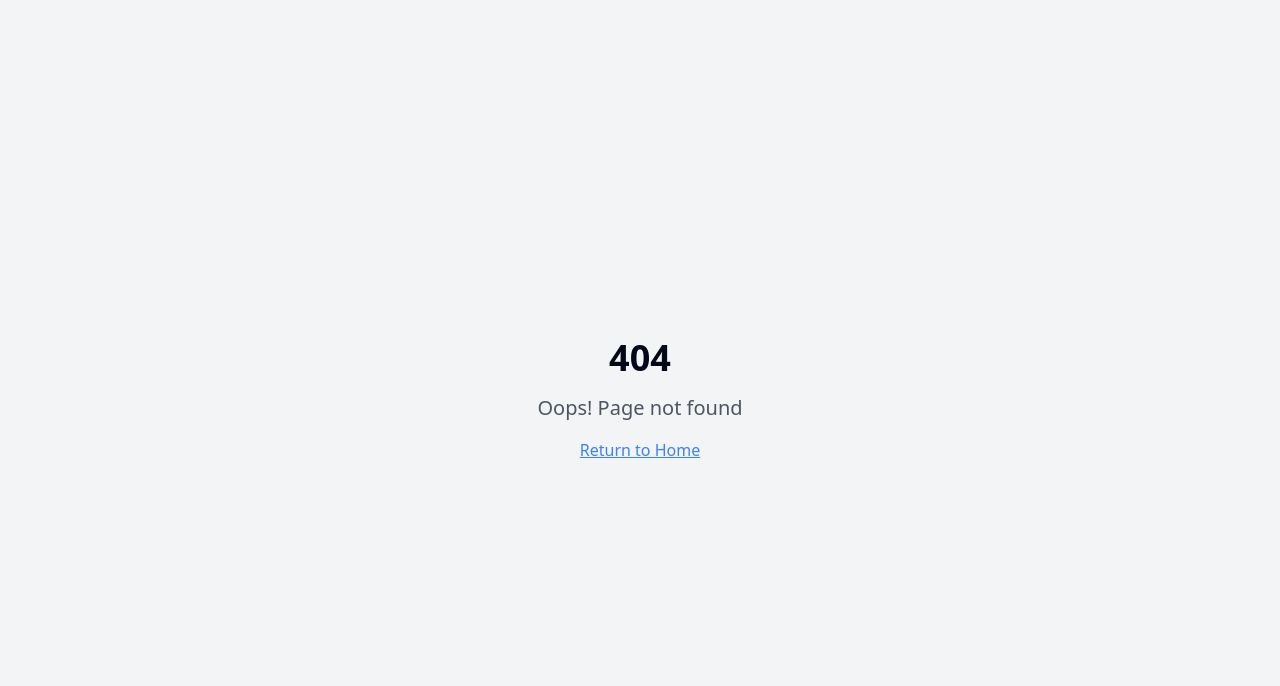
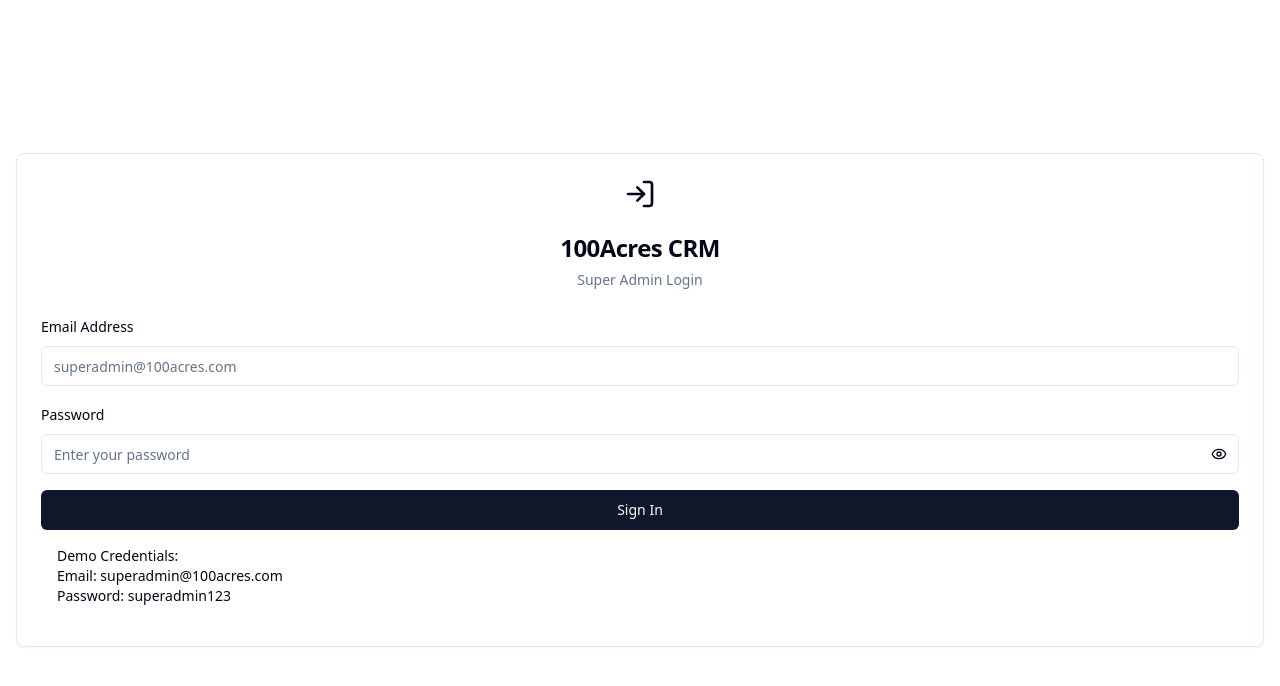
Before and after one commit to web100Acress/acre-flow-crm, a React (Vite) app: page /login in a window 1280 px wide. Before the commit this address had no page. Shown: the top 686 px of the page. Built offline with nearby package versions, Linux system fonts and the light colour scheme.

Commit message:
feat: Add login and super admin view
Adds a login option for super admins and displays super admin details upon successful login, including an option to create head admins.

```diff
--- a/src/App.tsx
+++ b/src/App.tsx
@@ -3,18 +3,27 @@ import { Toaster } from "@/components/ui/toaster";
 import { Toaster as Sonner } from "@/components/ui/sonner";
 import { TooltipProvider } from "@/components/ui/tooltip";
 import { QueryClient, QueryClientProvider } from "@tanstack/react-query";
-import { BrowserRouter, Routes, Route } from "react-router-dom";
+import { BrowserRouter, Routes, Route, Navigate } from "react-router-dom";
+import { useState, useEffect } from "react";
 import Dashboard from "./pages/Dashboard";
 import Leads from "./pages/Leads";
 import Tickets from "./pages/Tickets";
 import CreateUser from "./pages/CreateUser";
+import Login from "./pages/Login";
 import NotFound from "./pages/NotFound";
 
 const queryClient = new QueryClient();
 
 const App = () => {
-  // In a real app, this would come from authentication context
-  const userRole = "employee"; // Change this to test different roles: 'super-admin', 'head-admin', 'team-leader', 'employee'
+  const [isLoggedIn, setIsLoggedIn] = useState(false);
+  const [userRole, setUserRole] = useState("employee");
+
+  useEffect(() => {
+    const loggedIn = localStorage.getItem('isLoggedIn') === 'true';
+    const role = localStorage.getItem('userRole') || 'employee';
+    setIsLoggedIn(loggedIn);
+    setUserRole(role);
+  }, []);
 
   return (
     <QueryClientProvider client={queryClient}>
@@ -23,10 +32,26 @@ const App = () => {
         <Sonner />
         <BrowserRouter>
           <Routes>
-            <Route path="/" element={<Dashboard userRole={userRole} />} />
-            <Route path="/leads" element={<Leads userRole={userRole} />} />
-            <Route path="/tickets" element={<Tickets userRole={userRole} />} />
-            <Route path="/create-:type" element={<CreateUser userRole={userRole} />} />
+            <Route
+              path="/login"
+              element={!isLoggedIn ? <Login /> : <Navigate to="/" replace />}
+            />
+            <Route
+              path="/"
+              element={isLoggedIn ? <Dashboard userRole={userRole} /> : <Navigate to="/login" replace />}
+            />
+            <Route
+              path="/leads"
+              element={isLoggedIn ? <Leads userRole={userRole} /> : <Navigate to="/login" replace />}
+            />
+            <Route
+              path="/tickets"
+              element={isLoggedIn ? <Tickets userRole={userRole} /> : <Navigate to="/login" replace />}
+            />
+            <Route
+              path="/create-:type"
+              element={isLoggedIn ? <CreateUser userRole={userRole} /> : <Navigate to="/login" replace />}
+            />
             <Route path="*" element={<NotFound />} />
           </Routes>
         </BrowserRouter>
--- /dev/null
+++ b/src/components/SuperAdminProfile.jsx
@@ -0,0 +1,129 @@
+
+import React from 'react';
+import { Card, CardContent, CardDescription, CardHeader, CardTitle } from '@/components/ui/card';
+import { Button } from '@/components/ui/button';
+import { Badge } from '@/components/ui/badge';
+import { User, Mail, Phone, Calendar, Shield, UserPlus, LogOut } from 'lucide-react';
+import { useNavigate } from 'react-router-dom';
+
+const SuperAdminProfile = ({ onCreateAdmin }) => {
+  const navigate = useNavigate();
+
+  const superAdminData = {
+    name: 'Super Administrator',
+    email: 'superadmin@100acres.com',
+    phone: '+91 9876543210',
+    role: 'Super Admin',
+    joinDate: '2024-01-01',
+    permissions: [
+      'Full System Access',
+      'Create Head Admins',
+      'Manage All Users',
+      'View All Reports',
+      'System Configuration'
+    ]
+  };
+
+  const handleLogout = () => {
+    localStorage.clear();
+    navigate('/login');
+  };
+
+  return (
+    <div className="space-y-6">
+      <div className="flex justify-between items-center">
+        <div>
+          <h1 className="text-2xl font-bold text-gray-900">Super Admin Dashboard</h1>
+          <p className="text-gray-600">Welcome back, {superAdminData.name}</p>
+        </div>
+        <Button onClick={handleLogout} variant="outline" className="flex items-center">
+          <LogOut className="h-4 w-4 mr-2" />
+          Logout
+        </Button>
+      </div>
+
+      <div className="grid grid-cols-1 lg:grid-cols-2 gap-6">
+        {/* Profile Information */}
+        <Card>
+          <CardHeader>
+            <CardTitle className="flex items-center">
+              <User className="h-5 w-5 mr-2" />
+              Profile Information
+            </CardTitle>
+            <CardDescription>Your account details and permissions</CardDescription>
+          </CardHeader>
+          <CardContent className="space-y-4">
+            <div className="flex items-center space-x-3">
+              <div className="w-12 h-12 bg-blue-600 rounded-full flex items-center justify-center">
+                <Shield className="h-6 w-6 text-white" />
+              </div>
+              <div>
+                <h3 className="font-semibold text-lg">{superAdminData.name}</h3>
+                <Badge variant="secondary" className="bg-blue-100 text-blue-800">
+                  {superAdminData.role}
+                </Badge>
+              </div>
+            </div>
+
+            <div className="space-y-3">
+              <div className="flex items-center space-x-3">
+                <Mail className="h-4 w-4 text-gray-500" />
+                <span className="text-sm">{superAdminData.email}</span>
+              </div>
+              <div className="flex items-center space-x-3">
+                <Phone className="h-4 w-4 text-gray-500" />
+                <span className="text-sm">{superAdminData.phone}</span>
+              </div>
+              <div className="flex items-center space-x-3">
+                <Calendar className="h-4 w-4 text-gray-500" />
+                <span className="text-sm">Joined: {superAdminData.joinDate}</span>
+              </div>
+            </div>
+          </CardContent>
+        </Card>
+
+        {/* Permissions */}
+        <Card>
+          <CardHeader>
+            <CardTitle>System Permissions</CardTitle>
+            <CardDescription>Your access rights and capabilities</CardDescription>
+          </CardHeader>
+          <CardContent>
+            <div className="space-y-2">
+              {superAdminData.permissions.map((permission, index) => (
+                <div key={index} className="flex items-center space-x-3 p-2 bg-green-50 rounded-lg">
+                  <Shield className="h-4 w-4 text-green-600" />
+                  <span className="text-sm text-green-800">{permission}</span>
+                </div>
+              ))}
+            </div>
+          </CardContent>
+        </Card>
+      </div>
+
+      {/* Quick Actions */}
+      <Card>
+        <CardHeader>
+          <CardTitle>Quick Actions</CardTitle>
+          <CardDescription>Manage your organization</CardDescription>
+        </CardHeader>
+        <CardContent>
+          <div className="flex flex-wrap gap-4">
+            <Button onClick={onCreateAdmin} className="flex items-center">
+              <UserPlus className="h-4 w-4 mr-2" />
+              Create Head Admin
+            </Button>
+            <Button variant="outline" onClick={() => navigate('/leads')}>
+              View All Leads
+            </Button>
+            <Button variant="outline" onClick={() => navigate('/tickets')}>
+              View All Tickets
+            </Button>
+          </div>
+        </CardContent>
+      </Card>
+    </div>
+  );
+};
+
+export default SuperAdminProfile;
--- a/src/pages/Dashboard.jsx
+++ b/src/pages/Dashboard.jsx
@@ -1,11 +1,29 @@
 
 import React from 'react';
+import { useNavigate } from 'react-router-dom';
 import DashboardLayout from '../components/DashboardLayout';
 import DashboardStats from '../components/DashboardStats';
 import LeadTable from '../components/LeadTable';
 import TicketBoard from '../components/TicketBoard';
+import SuperAdminProfile from '../components/SuperAdminProfile';
 
 const Dashboard = ({ userRole = 'employee' }) => {
+  const navigate = useNavigate();
+
+  const handleCreateAdmin = () => {
+    navigate('/create-admin');
+  };
+
+  // Show Super Admin Profile for super-admin role
+  if (userRole === 'super-admin') {
+    return (
+      <DashboardLayout userRole={userRole}>
+        <SuperAdminProfile onCreateAdmin={handleCreateAdmin} />
+      </DashboardLayout>
+    );
+  }
+
+  // Regular dashboard for other roles
   return (
     <DashboardLayout userRole={userRole}>
       <div className="space-y-6">
--- /dev/null
+++ b/src/pages/Login.jsx
@@ -0,0 +1,97 @@
+
+import React, { useState } from 'react';
+import { useNavigate } from 'react-router-dom';
+import { Button } from '@/components/ui/button';
+import { Input } from '@/components/ui/input';
+import { Label } from '@/components/ui/label';
+import { Card, CardContent, CardDescription, CardHeader, CardTitle } from '@/components/ui/card';
+import { LogIn, Eye, EyeOff } from 'lucide-react';
+
+const Login = () => {
+  const [credentials, setCredentials] = useState({
+    email: '',
+    password: ''
+  });
+  const [showPassword, setShowPassword] = useState(false);
+  const [isLoading, setIsLoading] = useState(false);
+  const navigate = useNavigate();
+
+  const handleSubmit = async (e) => {
+    e.preventDefault();
+    setIsLoading(true);
+
+    // Simple demo authentication - in real app, this would be handled by Supabase
+    if (credentials.email === 'superadmin@100acres.com' && credentials.password === 'superadmin123') {
+      localStorage.setItem('userRole', 'super-admin');
+      localStorage.setItem('userEmail', credentials.email);
+      localStorage.setItem('isLoggedIn', 'true');
+      navigate('/');
+    } else {
+      alert('Invalid credentials. Use: superadmin@100acres.com / superadmin123');
+    }
+
+    setIsLoading(false);
+  };
+
+  return (
+    <div className="min-h-screen bg-gradient-to-br from-blue-50 to-indigo-100 flex items-center justify-center p-4">
+      <Card className="w-full max-w-md">
+        <CardHeader className="text-center">
+          <div className="mx-auto w-16 h-16 bg-blue-600 rounded-full flex items-center justify-center mb-4">
+            <LogIn className="h-8 w-8 text-white" />
+          </div>
+          <CardTitle className="text-2xl font-bold">100Acres CRM</CardTitle>
+          <CardDescription>Super Admin Login</CardDescription>
+        </CardHeader>
+        <CardContent>
+          <form onSubmit={handleSubmit} className="space-y-4">
+            <div className="space-y-2">
+              <Label htmlFor="email">Email Address</Label>
+              <Input
+                id="email"
+                type="email"
+                placeholder="superadmin@100acres.com"
+                value={credentials.email}
+                onChange={(e) => setCredentials(prev => ({ ...prev, email: e.target.value }))}
+                required
+              />
+            </div>
+
+            <div className="space-y-2">
+              <Label htmlFor="password">Password</Label>
+              <div className="relative">
+                <Input
+                  id="password"
+                  type={showPassword ? 'text' : 'password'}
+                  placeholder="Enter your password"
+                  value={credentials.password}
+                  onChange={(e) => setCredentials(prev => ({ ...prev, password: e.target.value }))}
+                  required
+                />
+                <button
+                  type="button"
+                  onClick={() => setShowPassword(!showPassword)}
+                  className="absolute right-3 top-1/2 -translate-y-1/2 text-gray-500 hover:text-gray-700"
+                >
+                  {showPassword ? <EyeOff className="h-4 w-4" /> : <Eye className="h-4 w-4" />}
+                </button>
+              </div>
+            </div>
+
+            <Button type="submit" className="w-full" disabled={isLoading}>
+              {isLoading ? 'Signing In...' : 'Sign In'}
+            </Button>
+          </form>
+
+          <div className="mt-6 p-4 bg-blue-50 rounded-lg">
+            <p className="text-sm text-blue-800 font-medium">Demo Credentials:</p>
+            <p className="text-sm text-blue-600">Email: superadmin@100acres.com</p>
+            <p className="text-sm text-blue-600">Password: superadmin123</p>
+          </div>
+        </CardContent>
+      </Card>
+    </div>
+  );
+};
+
+export default Login;
```
